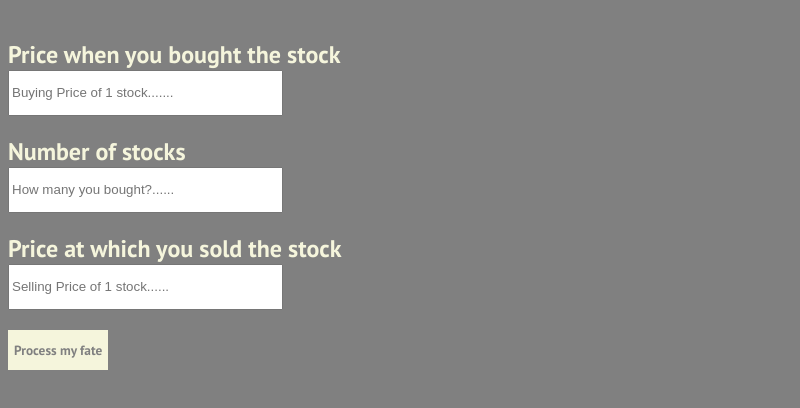
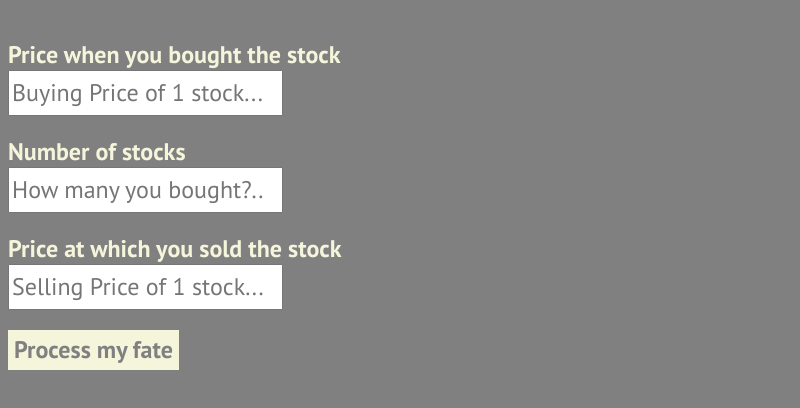
Before and after one commit to GuptaEesh/stock-price, a plain HTML site: page index.html in a window 1280 px wide. Shown: the part 66-474 px from the top of the page, without its empty margins (0-800 px from the left). Drawn offline with Linux system fonts and the light colour scheme.

Commit message:
style : font look and feel

```diff
--- a/styles.css
+++ b/styles.css
@@ -13,10 +13,14 @@ h1{
 }
 h2{
     margin-bottom: 0;
+    font-size: x-large;
 }
 input{
     width: 80%;
     height: 5vh;
+    font-size: x-large;
+    font-family: 'PT Sans', sans-serif;
+
 }
 p{
     max-width: 300px;
@@ -24,6 +28,7 @@ p{
     font-weight: 700;
 }
 button{
+    font-size: x-large;
     background-color: var(--secondary-color);
     color: var(--primary-color);
     font-weight: 600;
```
